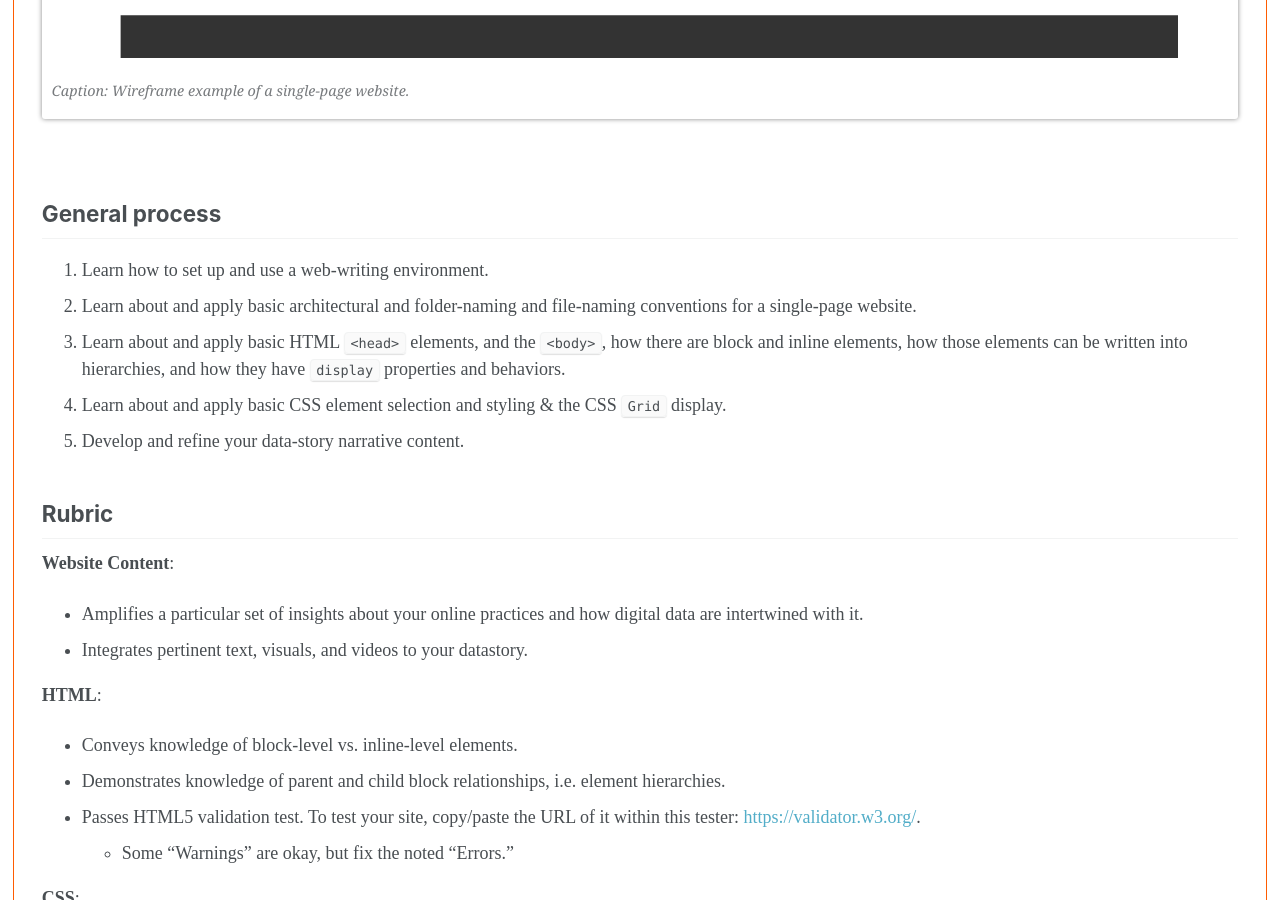
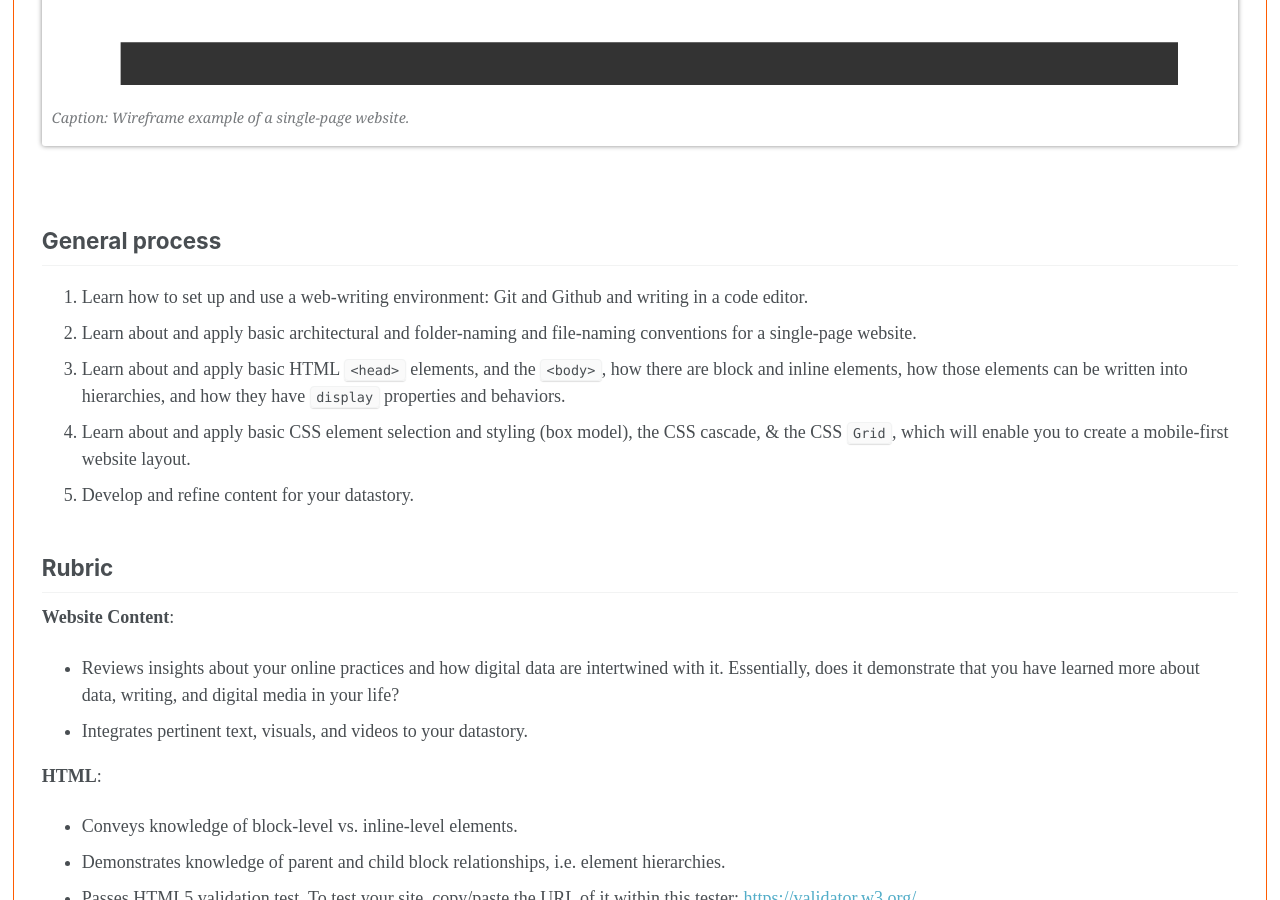
Before and after one commit to engl3844/engl3844s18, a Jekyll site: the page built from _projects/p4-html-css.md, in a window 1280 px wide and 900 px high, scrolled down 1539 px. Built offline with Jekyll 4.4.1, drawn with Linux system fonts in a browser that asks for light colours; some web fonts are replaced; some of the changed text lies outside the part shown.

Commit message:
Revise website rubric and desc

```diff
--- a/_projects/p4-html-css.md
+++ b/_projects/p4-html-css.md
@@ -17,7 +17,7 @@ imgurl: /engl3844s18/images/wireframe-main.png
 
 ## Description
 
-In this final project, you will make decisions about how all of your media elements come together into a cohesive narrative. You will learn about some fundamental HTML elements and their relationships and behaviors programmed with CSS. In short, you will write a web-ready narrative within a single-page website format.
+In this final project, you will make decisions about how all of your media elements come together into a cohesive narrative that we have been calling your "Datastory." You will learn about some fundamental HTML elements and their relationships and behaviors programmed with CSS. In short, you will write a web-ready narrative within a single-page website format.
 
 <figure id="twitter-css-body" class="figure-inline">
   <img src="/engl3844s18/images/wireframe-main.png" alt="Wireframe example of a single-page website." />
@@ -28,16 +28,16 @@ In this final project, you will make decisions about how all of your media eleme
 
 ## General process
 
-1. Learn how to set up and use a web-writing environment.
+1. Learn how to set up and use a web-writing environment: Git and Github and writing in a code editor.
 2. Learn about and apply basic architectural and folder-naming and file-naming conventions for a single-page website.
 3. Learn about and apply basic HTML <code>&lt;head&gt;</code> elements, and the <code>&lt;body&gt;</code>, how there are block and inline elements, how those elements can be written into hierarchies, and how they have <code>display</code> properties and behaviors.
-4. Learn about and apply basic CSS element selection and styling &amp; the CSS <code>Grid</code> display.
-5. Develop and refine your data-story narrative content.
+4. Learn about and apply basic CSS element selection and styling (box model), the CSS cascade, &amp; the CSS <code>Grid</code>, which will enable you to create a mobile-first website layout.
+5. Develop and refine content for your datastory.
 
 ## Rubric
 
 **Website Content**:
-- Amplifies a particular set of insights about your online practices and how digital data are intertwined with it.
+- Reviews insights about your online practices and how digital data are intertwined with it. Essentially, does it demonstrate that you have learned more about data, writing, and digital media in your life?
 - Integrates pertinent text, visuals, and videos to your datastory.
 
 **HTML**:
```
